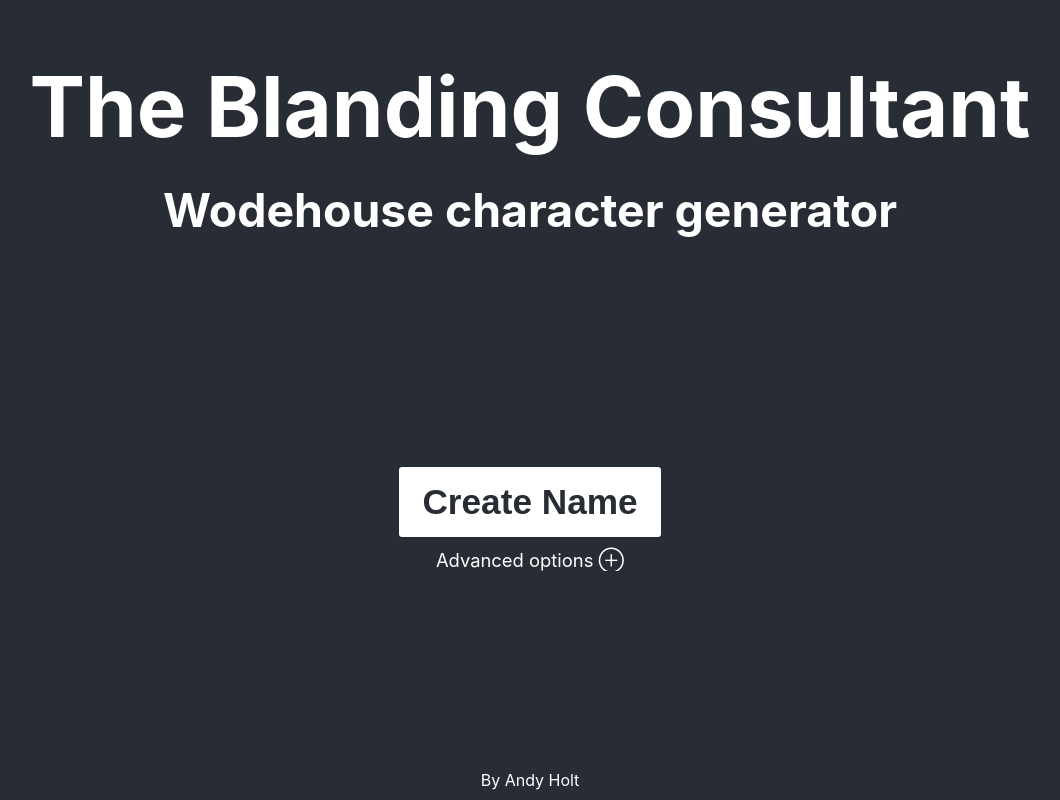
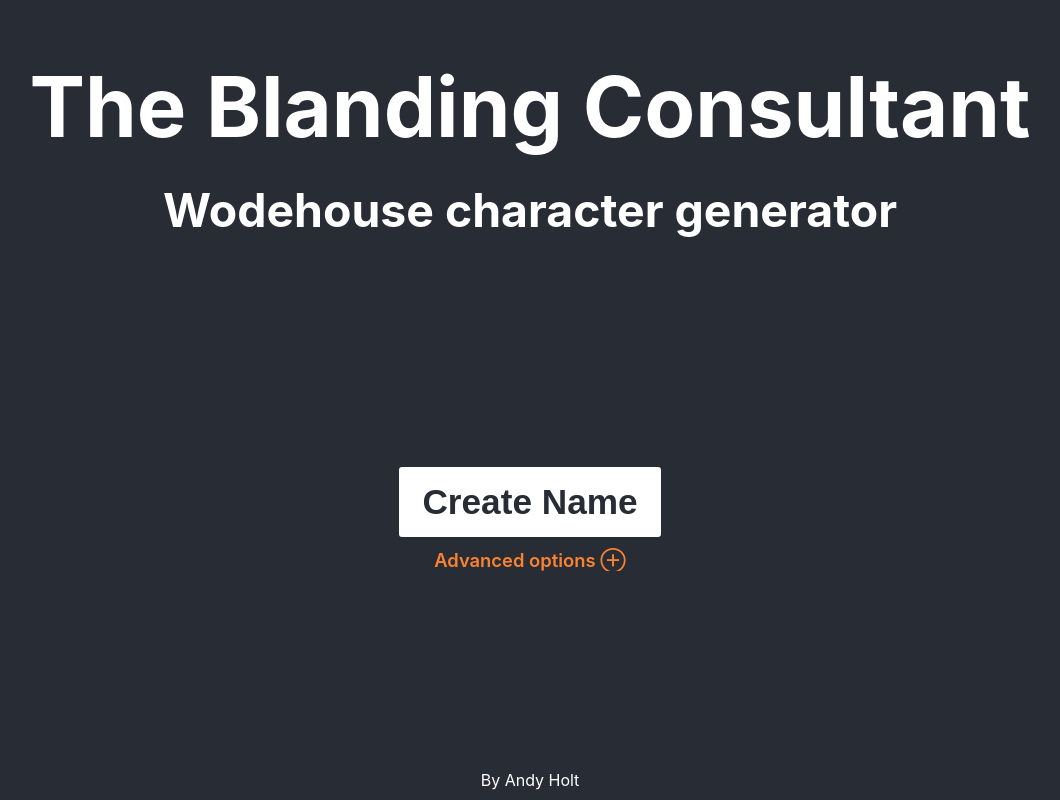
Before and after one commit to AndyHolt/the-blanding-consultant, a React (Create React App) app in the folder blanding-consultant/: page / in a window 1280 px wide. In both pictures the pointer is over the element 639 px from the left and 559 px from the top of the page. Shown: the whole page, without its empty margins (110-1170 px from the left). Built offline with nearby package versions, Linux system fonts and the light colour scheme.

Commit message:
Call more attention when hovering over advanced options

```diff
--- a/blanding-consultant/src/App.css
+++ b/blanding-consultant/src/App.css
@@ -132,6 +132,11 @@
     align-items: center;
 }
 
+.Advanced-user-options-header:hover {
+    color: #fb8332;
+    font-weight: 600;
+}
+
 .Advanced-user-controls-hidden {
     display: none;
 }
```
